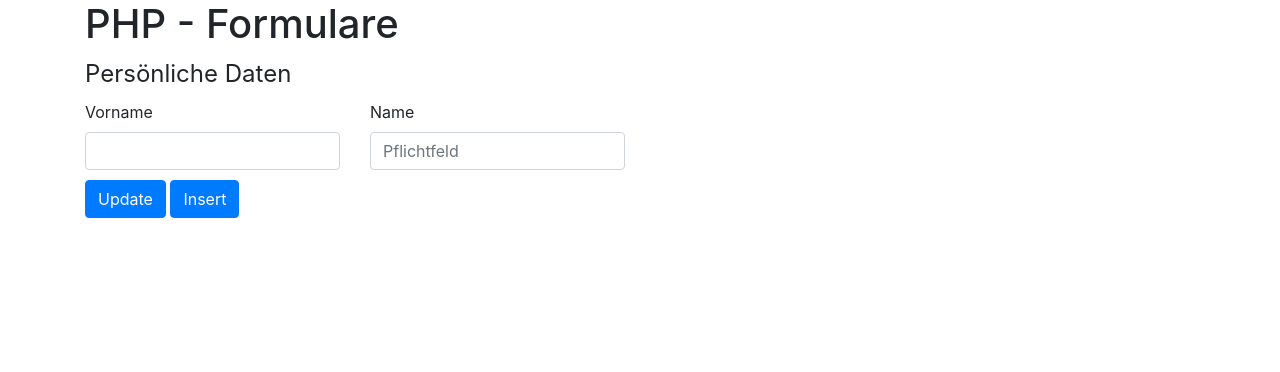
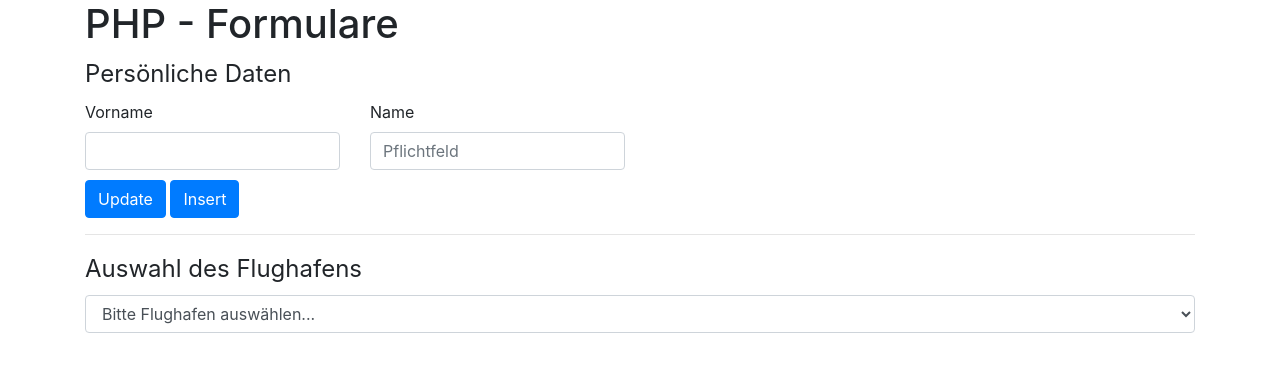
Before and after one commit to One36/04_forms, a PHP site: page / in a window 1280 px wide. Shown: the top 372 px of the page. Run offline with PHP 8.4, Linux system fonts and the light colour scheme.

Commit message:
php variable

```diff
--- a/index.php
+++ b/index.php
@@ -1,10 +1,12 @@
 <?php
+$airports = [];
+$airports[] = ['TXL' , 'Berlin - Tegel'];
+$airports[] = ['SXF' , 'Berlin - Schönefeld'];
 
-    $airports = [
-        'TXL' => 'Berlin - Tegel',
-        'SXF' => 'Berlin - Schönefeld'
-    ];
-
+// Aufschlüsselung
+//$airports = [0];
+//$airports[0]['TXL'] = 'Berlin - Tegel';
+//$airports[] = ['TXL' => 'Berlin - Tegel'];
 ?>
 <!DOCTYPE html>
 <html>
@@ -41,6 +43,18 @@
                         </div>
                     </div>
                 </fieldset>
+                <hr>
+                <fieldset>
+                    <legend>Auswahl des Flughafens</legend>
+                    <select class="form-control" name="airportStart">
+                        <option>Bitte Flughafen auswählen...</option>
+
+                        <?php for ($i = 0; $i < count($airports); $i++) : ?>
+                            <option value="<?php echo $airports[$i][0]; ?>"><?php echo $airports[$i][1]; ?></option>
+                        <?php endfor; ?>
+
+                    </select>
+                </fieldset>
             </form>
         </div>
     </body>
```
Lines whose indentation alone changed are shown as unchanged.
